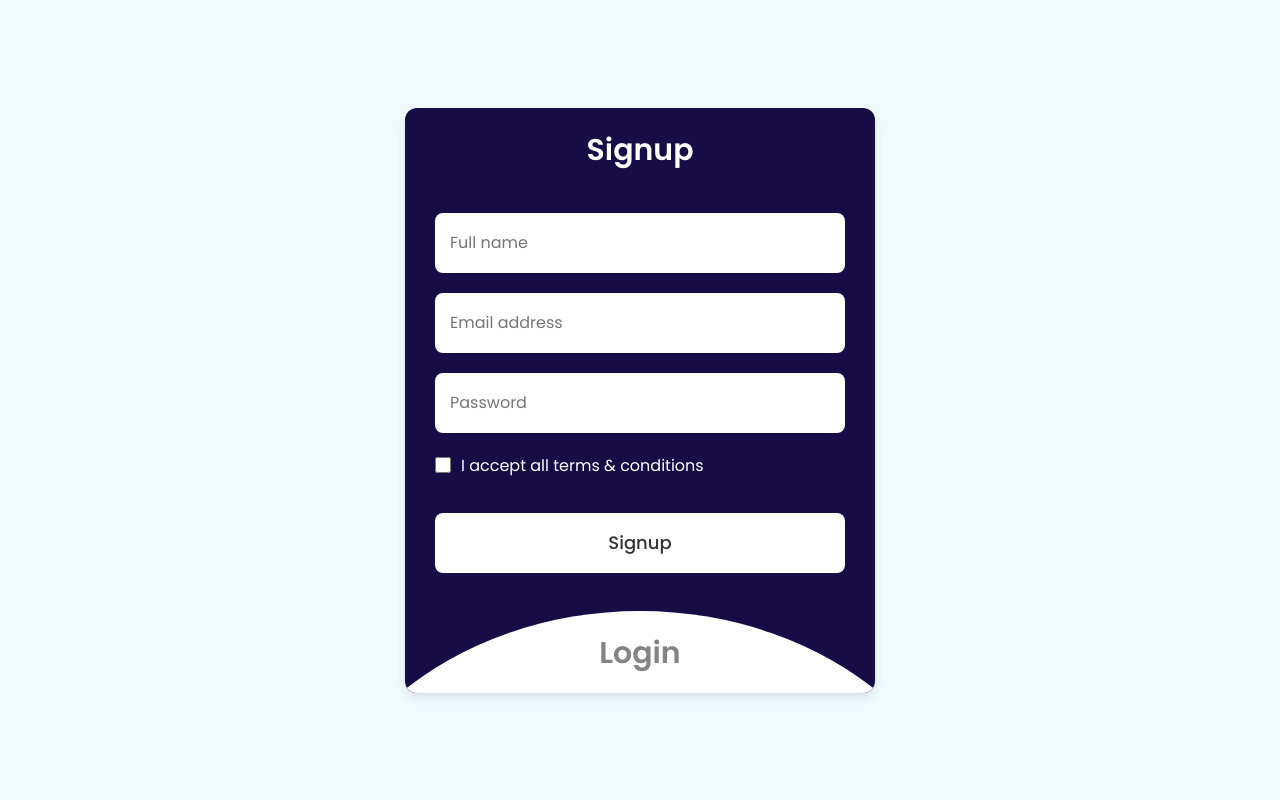
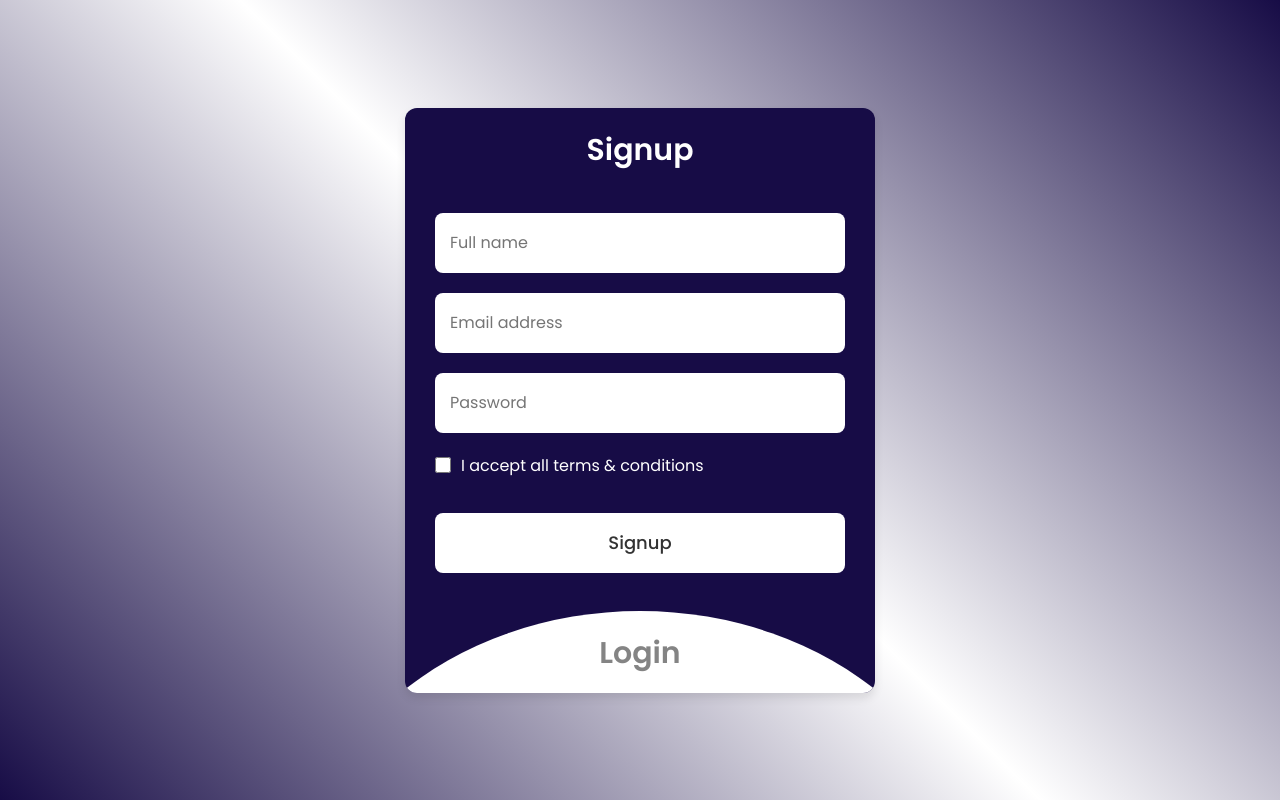
Before and after one commit to EngrMaheenAli/LoginRegistrationSystem, a PHP site: page / in a window 1280 px wide. Run offline with PHP 8.4, Linux system fonts and the light colour scheme.

Commit message:
change design

```diff
--- a/style.css
+++ b/style.css
@@ -7,13 +7,14 @@
     sans-serif;
 }
 body {
-    width: 100%;
+  width: 100%;
   min-height: 100vh;
   display: flex;
   align-items: center;
   justify-content: center;
-  background: #f0faff;
+  background: linear-gradient(45deg, #170c46, #fff, #170c46);
 }
+
 .wrapper {
   position: relative;
   max-width: 470px;
```
Also changed, not shown: login.php (line endings or trailing spaces).
